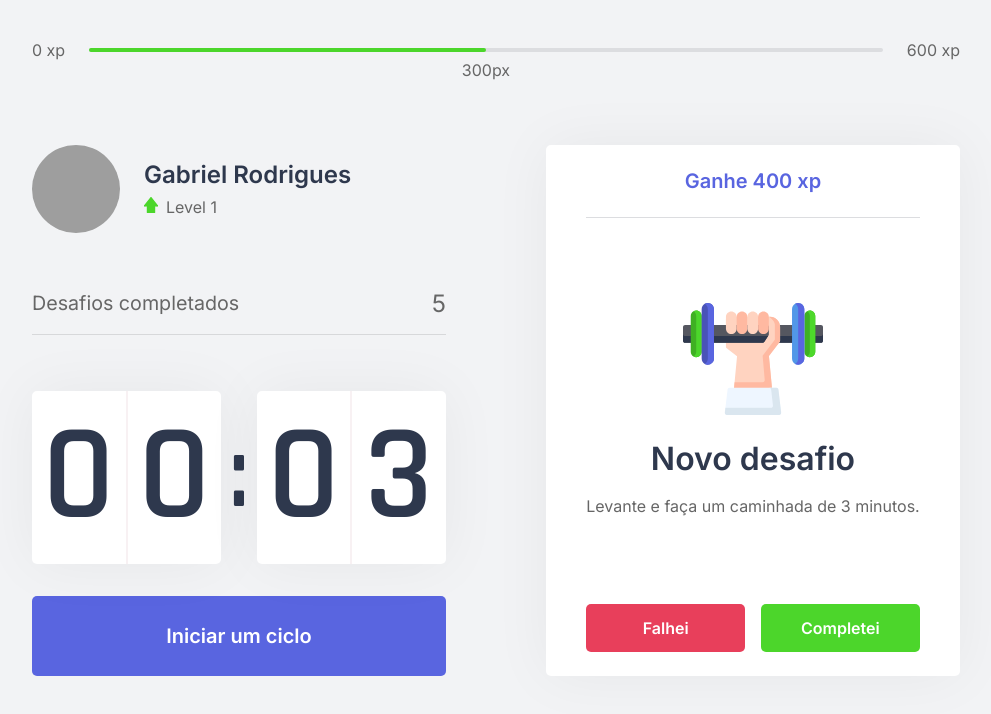
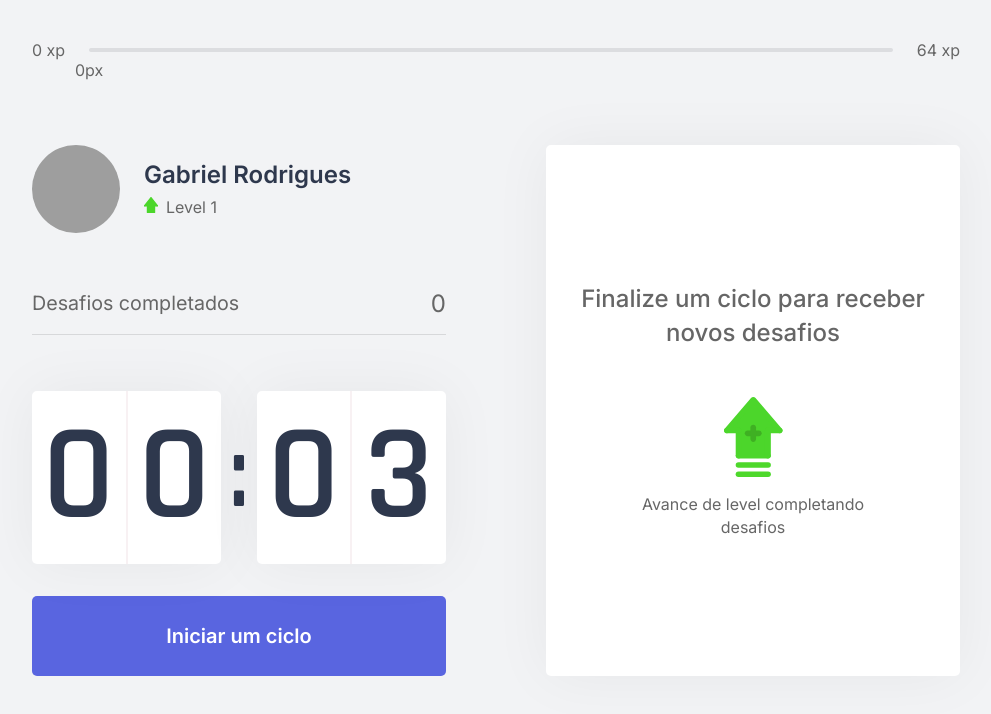
Before and after one commit to amadorgabriel/Move.it, a Next.js app: page / in a window 1280 px wide. Shown: the top 714 px of the page, without its empty margins (144-1135 px from the left). Built offline with nearby package versions, Linux system fonts and the light colour scheme; grey boxes are pictures that could not be loaded.

Commit message:
feat: add challengesContexts

```diff
--- /dev/null
+++ b/challenges.json
@@ -0,0 +1,62 @@
+[
+  {
+    "type": "body",
+    "description": "Estique um de seus braços com a palma da mão virada para frente e puxe os dedos para cima por 10 segundos por mão.",
+    "amount": 80
+  },
+  {
+    "type": "body",
+    "description": "Estique seu braço contra o peito e puxe-o utilizando o outro braço por 10 segundos por braço.",
+    "amount": 60
+  },
+  {
+    "type": "body",
+    "description": "Puxe seu pescoço com a ajuda da mão para a direita e para a esquerda, permanecendo na posição por alguns segundos.",
+    "amount": 70
+  },
+  {
+    "type": "body",
+    "description": "Com as duas mãos na parte de trás da cabeça, leve-a para baixo, alongando a parte de trás da região.",
+    "amount": 60
+  },
+  {
+    "type": "body",
+    "description": "Cruze as pernas e desça com as mãos esticadas em direção ao chão. Repita o movimento com a outra perna na frente.",
+    "amount": 100
+  },
+  {
+    "type": "body",
+    "description": "Sentado, abra as pernas e tente encostar as palmas das mãos no chão, repita 3 vezes por 5 segundos.",
+    "amount": 80
+  },
+  {
+    "type": "body",
+    "description": "Puxe o joelho de encontro ao peito e segure, troque de perna após 10 segundos.",
+    "amount": 50
+  },
+  {
+    "type": "body",
+    "description": "Sentado, cruze uma perna e incline seu tronco à frente, troque de perna após 10 segundos.",
+    "amount": 80
+  },
+  {
+    "type": "eye",
+    "description": "Sentado, feche os olhos e cubra-os com as palmas da mão durante 2 minutos, depois abra normalmente.",
+    "amount": 90
+  },
+  {
+    "type": "eye",
+    "description": "Em algum ambiente aberto, olhe o mais longe que puder em quatro direções por 3s, mexa apenas os olhos. Repita 3 vezes.",
+    "amount": 140
+  },
+  {
+    "type": "eye",
+    "description": "Usando os polegares, massage a área abaixo das sobrancelhas em movimentos circulares por 15 segundos.",
+    "amount": 70
+  },
+  {
+    "type": "body",
+    "description": "Em pé, gire a cintura o máximo que puder para a esquerda, segure por cinco segundos. Repita para a direita.",
+    "amount": 90
+  }
+]
--- a/src/components/ChallengeBox.tsx
+++ b/src/components/ChallengeBox.tsx
@@ -1,22 +1,29 @@
+import { useContext } from 'react'
+import { ChallengesContext } from '../contexts/ChallengesContext'
+
 import styles from '../styles/components/ChallengeBox.module.css'
 
 export const ChallengeBox = () => {
-  const hasActiveChallenge = true
+  const { activeChallenge, resetChallenge } = useContext(ChallengesContext)
 
   return (
     <div className={styles.challengeBoxContainer}>
-      {hasActiveChallenge ? (
+      {activeChallenge ? (
         <div className={styles.challengeActive}>
-          <header>Ganhe 400 xp</header>
+          <header>Ganhe {activeChallenge.amount} xp</header>
 
           <main>
-            <img src="icons/body.svg" alt="" />
+            <img src={`icons/${activeChallenge.type}.svg`} />
             <strong>Novo desafio</strong>
-            <p>Levante e faça um caminhada de 3 minutos.</p>
+            <p>{activeChallenge.description}</p>
           </main>
 
           <footer>
-            <button type="button" className={styles.challengeFailButton}>
+            <button
+              type="button"
+              className={styles.challengeFailButton}
+              onClick={resetChallenge}
+            >
               Falhei
             </button>
             <button type="button" className={styles.challengeSucceedButton}>
--- a/src/components/CompletedChallenge.tsx
+++ b/src/components/CompletedChallenge.tsx
@@ -1,10 +1,15 @@
+import { useContext } from 'react'
+import { ChallengesContext } from '../contexts/ChallengesContext'
+
 import styles from '../styles/components/CompletedChallenge.module.css'
 
 export function CompletedChallenges() {
+  const { challengesCompleted } = useContext(ChallengesContext)
+
   return (
     <div className={styles.completedChallengesContainer}>
       <span>Desafios completados</span>
-      <span>5</span>
+      <span>{challengesCompleted}</span>
     </div>
   )
 }
--- a/src/components/Countdown.tsx
+++ b/src/components/Countdown.tsx
@@ -1,18 +1,25 @@
-import { useEffect, useState } from 'react'
+import { useEffect, useState, useContext } from 'react'
+import { ChallengesContext } from '../contexts/ChallengesContext'
+
 import styles from '../styles/components/Countdown.module.css'
 
 let countdownTimeout: NodeJS.Timeout
 
 export function Countdown() {
+  // state managment
   const [time, setTime] = useState(0.05 * 60)
   const [isActive, setIsActive] = useState(false)
   const [hasFinished, setHasFinished] = useState(false)
 
+  // time management
   const minutes = Math.floor(time / 60)
   const seconds = time - minutes * 60
-
   const [minuteLeft, minuteRigth] = String(minutes).padStart(2, '0').split('')
   const [secondLeft, secondRigth] = String(seconds).padStart(2, '0').split('')
+
+  // contexts management
+  const { startNewChallenge } = useContext(ChallengesContext)
+
 
   const startCountdown = () => {
     setIsActive(true)
@@ -32,6 +39,7 @@
     } else if (isActive && time === 0) {
       setHasFinished(true)
       setIsActive(false)
+      startNewChallenge()
     }
   }, [isActive, time])
 
--- a/src/components/ExperienceBar.tsx
+++ b/src/components/ExperienceBar.tsx
@@ -1,17 +1,24 @@
+import { useContext } from 'react'
+import { ChallengesContext } from '../contexts/ChallengesContext'
+
 import styles from '../styles/components/ExperienceBar.module.css'
 
 export function ExperienceBar() {
+  const { currentExperience, experienceToNextLevel } = useContext(ChallengesContext)
+
+  const percentageToNextLevel = Math.round(currentExperience * 100) / experienceToNextLevel
+
   return (
     <header className={styles.experienceBar}>
       <span>0 xp</span>
       <div>
-        <div style={{ width: '50%' }} />
+        <div style={{ width: `${percentageToNextLevel}%` }} />
 
-        <span className={styles.currentExperience} style={{ left: '50%' }}>
-          300px
+        <span className={styles.currentExperience} style={{ left: `${percentageToNextLevel}%` }}>
+          {currentExperience}px
         </span>
       </div>
-      <span>600 xp</span>
+      <span>{experienceToNextLevel} xp</span>
     </header>
   )
 }
--- /dev/null
+++ b/src/contexts/ChallengesContext.tsx
@@ -0,0 +1,67 @@
+import { useState, createContext, ReactNode } from 'react'
+import challenges from '../../challenges.json'
+
+interface ChallengeProps {
+  type: 'body' | 'eye',
+  description: string,
+  amount: number
+}
+
+interface ChallengesContextDataProps {
+  level: number,
+  currentExperience: number,
+  challengesCompleted: number,
+  experienceToNextLevel: number,
+  activeChallenge: ChallengeProps,
+  levelUp: () => void,
+  startNewChallenge: () => void,
+  resetChallenge: () => void
+}
+
+interface ChallengesProviderProps {
+  children: ReactNode
+}
+
+export const ChallengesContext = createContext({} as ChallengesContextDataProps )
+
+
+export function ChallengesProvider({ children }: ChallengesProviderProps) {
+  const [level, setLevel] = useState(1)
+  const [currentExperience, setCurentExperience] = useState(0)
+  const [challengesCompleted, setChallengesCompleted] = useState(0)
+  const [activeChallenge, setActiveChallenge] = useState(null)
+
+  const experienceToNextLevel = Math.pow((level + 1) * 4, 2)
+
+  const levelUp = () => {
+    setLevel(level + 1)
+  }
+
+  const startNewChallenge = () => {
+    const randomChallengeIndex =  Math.floor(Math.random() * challenges.length)
+    const challenge = challenges[randomChallengeIndex]
+
+    setActiveChallenge(challenge)
+  }
+
+  const resetChallenge = () => {
+    setActiveChallenge(null);
+  }
+
+  return (
+    <ChallengesContext.Provider
+      value={{
+        level,
+        currentExperience,
+        challengesCompleted,
+        activeChallenge,
+        experienceToNextLevel,
+        levelUp,
+        startNewChallenge,
+        resetChallenge
+      }}
+    >
+      {children}
+    </ChallengesContext.Provider>
+  )
+}
--- a/src/pages/_app.tsx
+++ b/src/pages/_app.tsx
@@ -1,8 +1,12 @@
 import '../styles/global.css'
+
+import { ChallengesProvider } from '../contexts/ChallengesContext'
 
 function MyApp({ Component, pageProps }) {
   return (
+    <ChallengesProvider>
       <Component {...pageProps} />
+    </ChallengesProvider>
   )
 }
 
```
